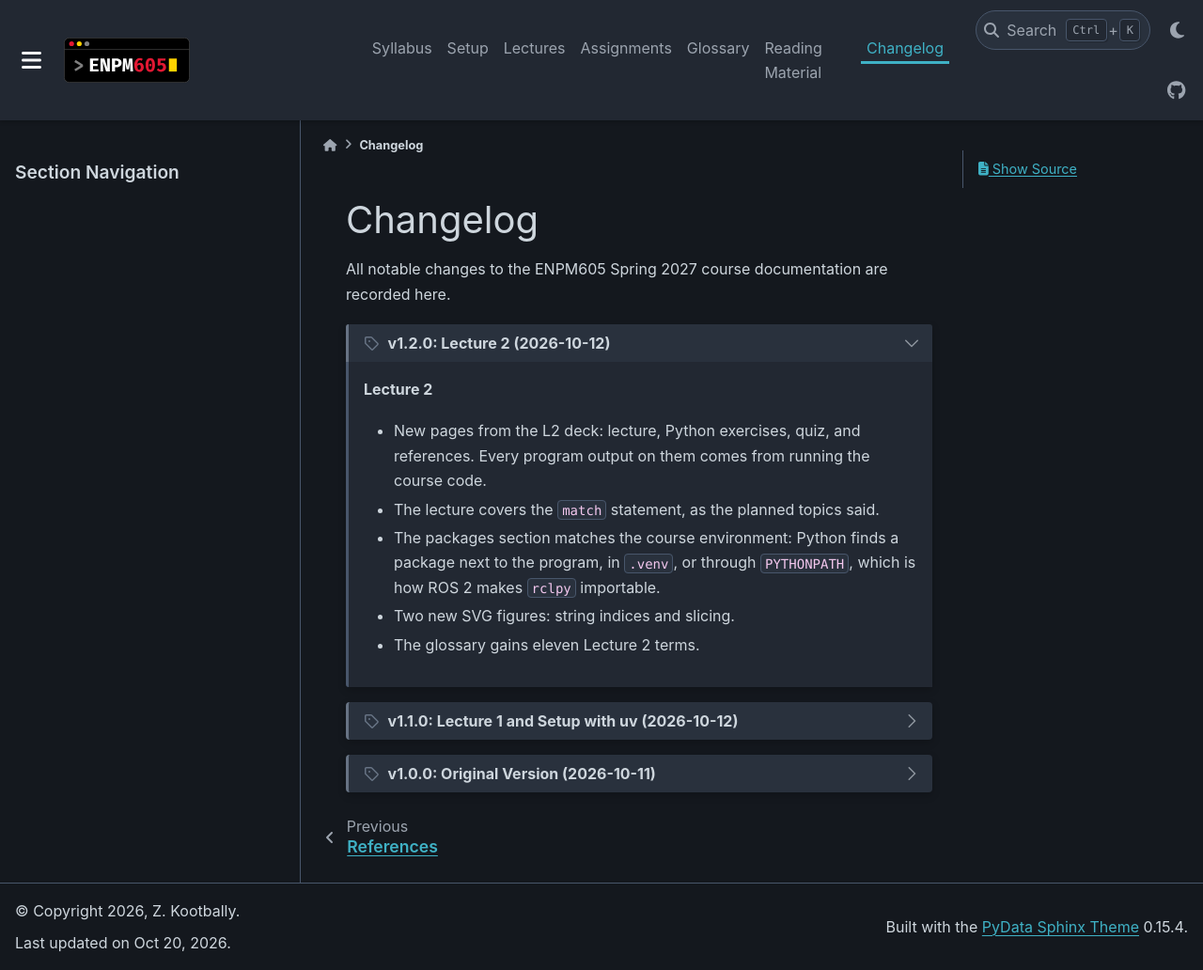
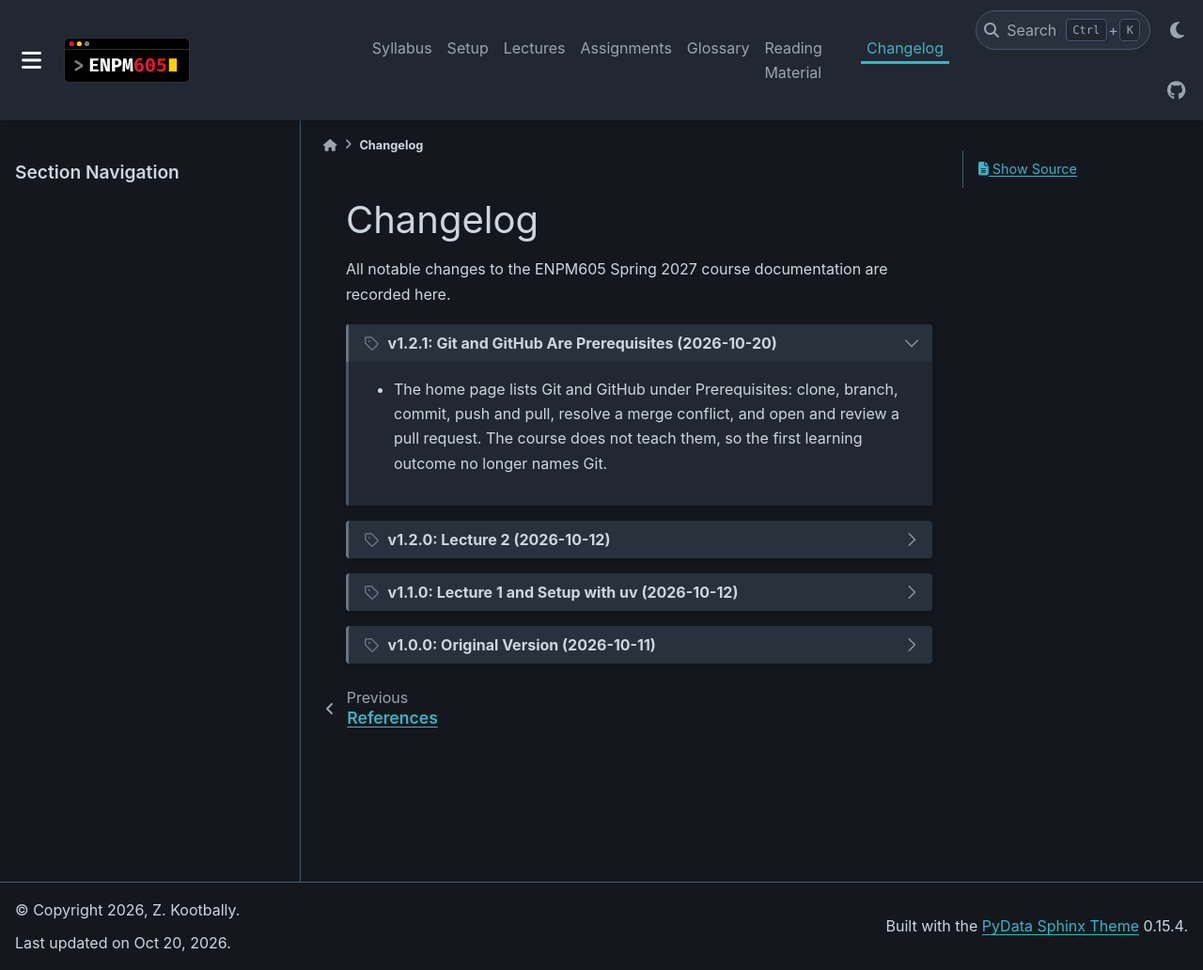
Before and after one commit to rubixcubic/enpm605-spring-2027-rtd, a Sphinx documentation site: the page built from docs/source/changelog/changelog.rst, in a window 1280 px wide and 1032 px high. Shown: the whole window at 94% size. Built offline with Sphinx 7.4.7 and the PyData theme 0.15.4, drawn with Linux system fonts in a browser that asks for light colours.

Commit message:
v1.2.1: Git and GitHub are prerequisites
The home page lists them under Prerequisites. The course does not teach
them, so the first learning outcome no longer names Git.

```diff
--- a/docs/source/changelog/changelog.rst
+++ b/docs/source/changelog/changelog.rst
@@ -5,10 +5,20 @@ Changelog
 All notable changes to the ENPM605 Spring 2027 course documentation are recorded here.
 
 
+.. dropdown:: v1.2.1: Git and GitHub Are Prerequisites (2026-10-20)
+   :icon: tag
+   :class-container: sd-border-success
+   :open:
+
+   - The home page lists Git and GitHub under Prerequisites: clone, branch,
+     commit, push and pull, resolve a merge conflict, and open and review a
+     pull request. The course does not teach them, so the first learning
+     outcome no longer names Git.
+
+
 .. dropdown:: v1.2.0: Lecture 2 (2026-10-12)
    :icon: tag
    :class-container: sd-border-success
-   :open:
 
    **Lecture 2**
 
--- a/docs/source/index.rst
+++ b/docs/source/index.rst
@@ -31,11 +31,15 @@ Prerequisites
 -------------
 Basic programming experience. No prior Python or ROS experience required.
 
+You must already use Git and GitHub well: clone, branch, commit, push and pull,
+resolve a merge conflict, and open and review a pull request. The course does
+not teach them.
+
 Learning Outcomes
 -----------------
 After successfully completing this course, you will be able to:
 
-- Set up and use a Python development environment (VS Code, uv, Ruff, Git).
+- Set up and use a Python development environment (VS Code, uv, Ruff).
 - Write correct, readable Python programs with type hints.
 - Use NumPy arrays to work with sensor data, poses, and transforms.
 - Design object-oriented programs with classes, inheritance, and protocols.
```
